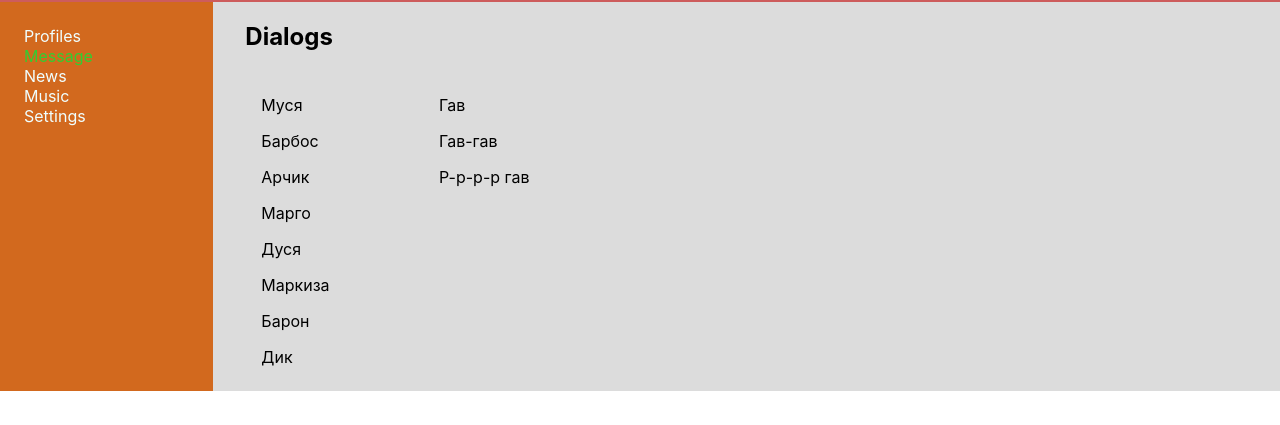
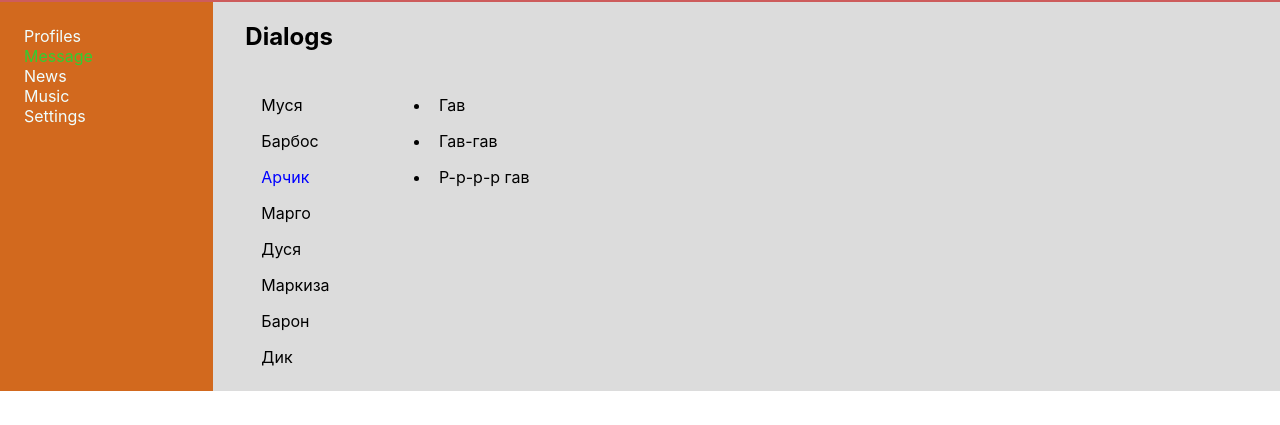
Before and after one commit to Chackmoole/social-network, a React (Create React App) app: page /dialogs in a window 1280 px wide. Shown: the part 148-573 px from the top of the page. Built offline with nearby package versions, Linux system fonts and the light colour scheme.

Commit message:
Урок 21 Добавлена стилизация активного диалога + исправление стилизации NavBar

```diff
--- a/src/App.js
+++ b/src/App.js
@@ -8,7 +8,7 @@ import Music from "./components/Music/Music";
 import News from "./components/News/News";
 import Settings from "./components/Setting/Setting";
 
-const App = () => {
+const App = ({}) => {
   return (
     <BrowserRouter>
       <div className="app__wrapper">
--- a/src/components/Dialogs/Dialogs.jsx
+++ b/src/components/Dialogs/Dialogs.jsx
@@ -9,7 +9,7 @@ const Dialogs = ({}) => {
         <ul className={styles.dialogsList}>
           <DialogsItem dialogItem="Муся" />
           <DialogsItem dialogItem="Барбос" />
-          <DialogsItem dialogItem="Арчик" />
+          <DialogsItem dialogItem="Арчик" isActive={true} />
           <DialogsItem dialogItem="Марго" />
           <DialogsItem dialogItem="Дуся" />
           <DialogsItem dialogItem="Маркиза" />
--- a/src/components/Dialogs/Dialogs.module.css
+++ b/src/components/Dialogs/Dialogs.module.css
@@ -19,7 +19,7 @@
 }
 
 .messagesList {
-    list-style: none;
+
 }
 
 .messagesItem {
--- a/src/components/DialogsItem/DialogsItem.jsx
+++ b/src/components/DialogsItem/DialogsItem.jsx
@@ -1,7 +1,10 @@
 import styles from "./DialogsItem.module.css";
 
-const DialogsItem = ({ dialogItem }) => {
-  return <li className={styles.dialogsItem}>{dialogItem}</li>;
+const DialogsItem = ({ dialogItem, isActive }) => {
+  const classNameActive = isActive ? styles.dialogsItemActive : "";
+  return (
+    <li className={`${styles.dialogsItem} ${classNameActive}`}>{dialogItem}</li>
+  );
 };
 
 export default DialogsItem;
--- a/src/components/DialogsItem/DialogsItem.module.css
+++ b/src/components/DialogsItem/DialogsItem.module.css
@@ -1,3 +1,7 @@
 .dialogsItem {
     padding: 8px;
 }
+
+.dialogsItemActive {
+    color: blue;
+}
--- a/src/components/NavBar/NavBar.jsx
+++ b/src/components/NavBar/NavBar.jsx
@@ -7,7 +7,9 @@ const NavBar = () => {
       <div>
         <NavLink
           to="/profile"
-          className={({ isActive }) => (isActive ? styles.active : styles.link)}
+          className={({ isActive }) =>
+            isActive ? `${styles.link} ${styles.active}` : `${styles.link}`
+          }
         >
           Profiles
         </NavLink>
@@ -15,7 +17,9 @@ const NavBar = () => {
       <div>
         <NavLink
           to="/dialogs"
-          className={({ isActive }) => (isActive ? styles.active : styles.link)}
+          className={({ isActive }) =>
+            isActive ? `${styles.link} ${styles.active}` : `${styles.link}`
+          }
         >
           Message
         </NavLink>
@@ -23,7 +27,9 @@ const NavBar = () => {
       <div>
         <NavLink
           to="/news"
-          className={({ isActive }) => (isActive ? styles.active : styles.link)}
+          className={({ isActive }) =>
+            isActive ? `${styles.link} ${styles.active}` : `${styles.link}`
+          }
         >
           News
         </NavLink>
@@ -31,7 +37,9 @@ const NavBar = () => {
       <div>
         <NavLink
           to="/music"
-          className={({ isActive }) => (isActive ? styles.active : styles.link)}
+          className={({ isActive }) =>
+            isActive ? `${styles.link} ${styles.active}` : `${styles.link}`
+          }
         >
           Music
         </NavLink>
@@ -39,7 +47,9 @@ const NavBar = () => {
       <div>
         <NavLink
           to="/settings"
-          className={({ isActive }) => (isActive ? styles.active : styles.link)}
+          className={({ isActive }) =>
+            isActive ? `${styles.link} ${styles.active}` : `${styles.link}`
+          }
         >
           Settings
         </NavLink>
--- a/src/components/NavBar/NavBar.module.css
+++ b/src/components/NavBar/NavBar.module.css
@@ -11,5 +11,4 @@
 
 .active {
     color: limegreen;
-    text-decoration: none;
 }
```
